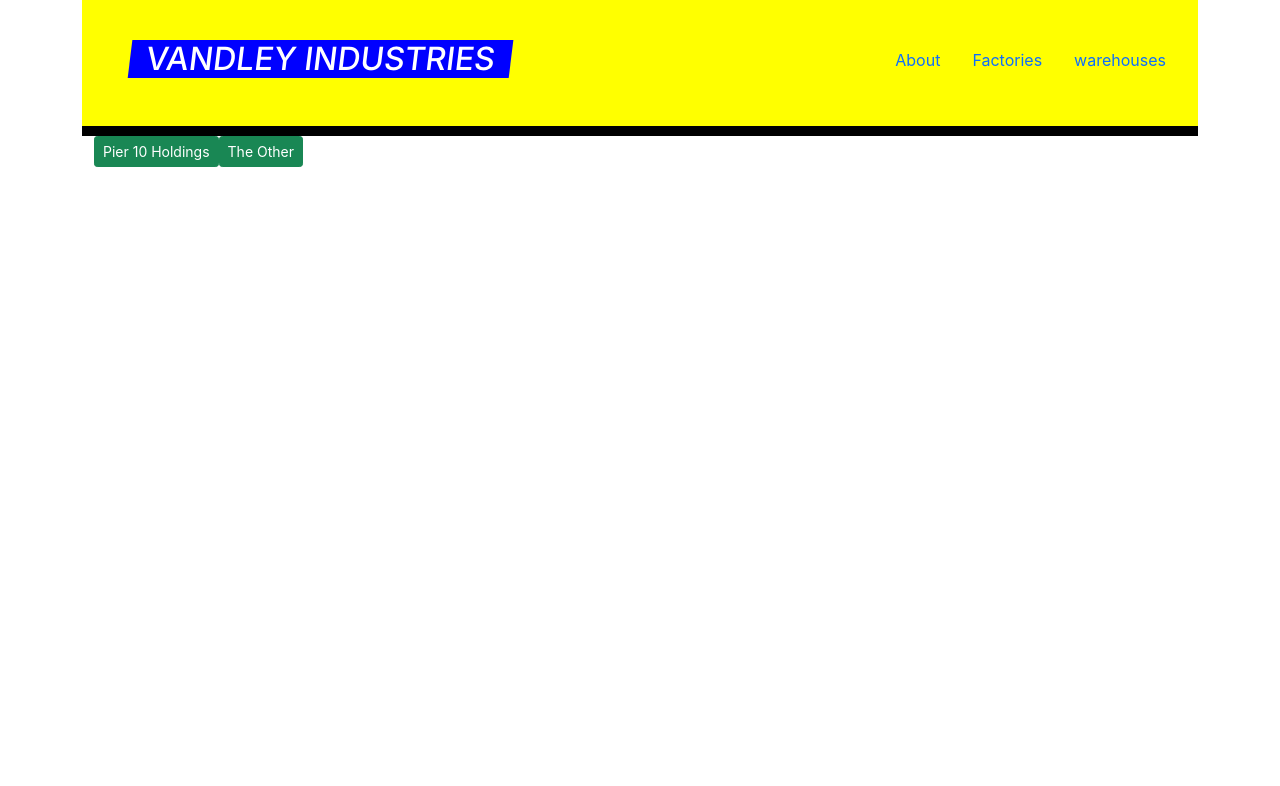
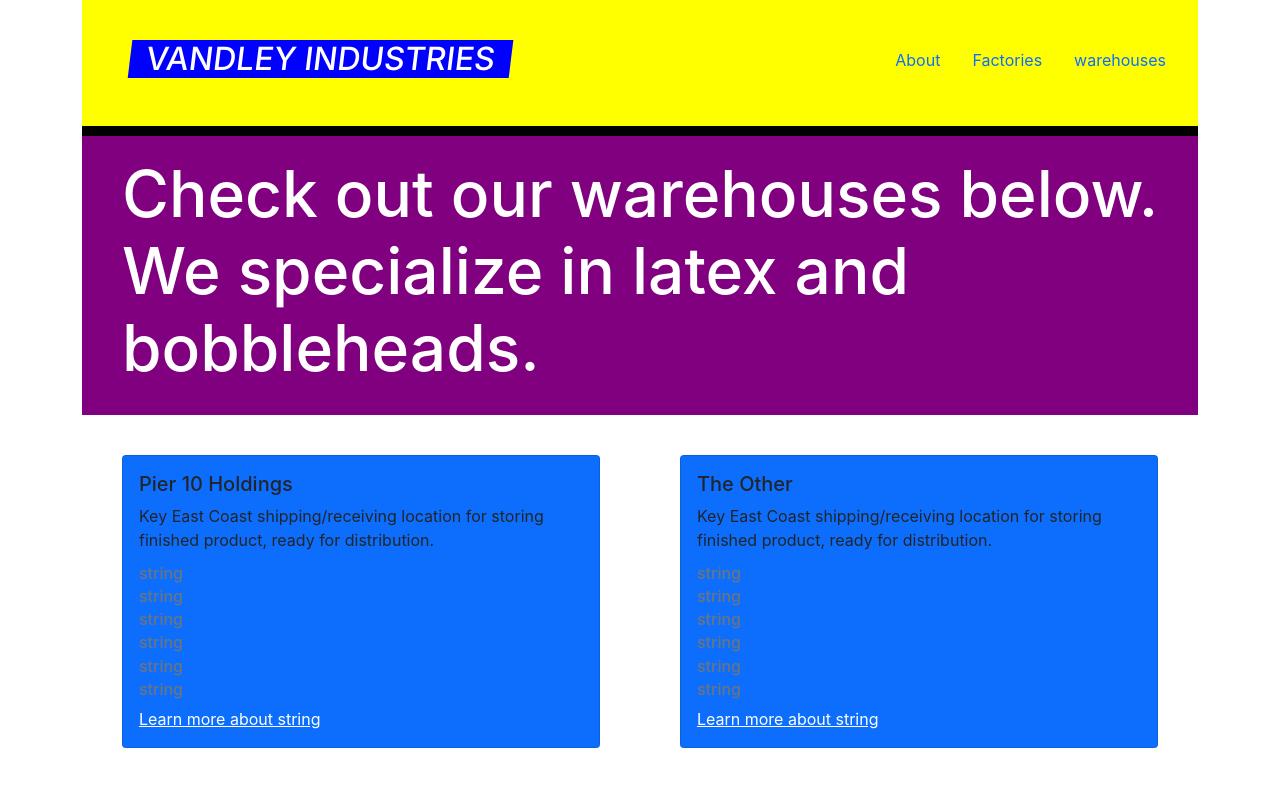
Before and after one commit to joshuababcock15/VandelayIndustries, a React (Create React App) app: page /warehouses in a window 1280 px wide. Shown: the top 786 px of the page. Built offline with nearby package versions, Linux system fonts and the light colour scheme; data requests are answered from the project's data file.

Commit message:
pages styling

```diff
--- a/src/pages/Home.js
+++ b/src/pages/Home.js
@@ -1,24 +1,31 @@
 import React from 'react';
-import { Button } from 'reactstrap';
-import { Link } from 'react-router-dom';
+import { CardGroup } from 'reactstrap';
+import SectionTitle from '../components/SectionTitle';
+import CardImage from '../components/CardImage';
+import { CardsData } from '../data/homeData';
+
+const cardData = CardsData.data;
+
+const _renderCardImage = () => (
+  <CardGroup>
+    {cardData.map((card, index) => (
+      <CardImage
+        key={index}
+        imageSrc={card?.imageSrc}
+        imageAlt={card?.imageAlt}
+        title={card?.title}
+        subtitle={card?.subtitle}
+        link={card?.link}
+        linkRef={card?.linkRef}
+      />
+    ))}
+  </CardGroup>
+);
 
 const Home = () => (
-  <div className="App container">
-    <Link to="/factories">
-      <Button
-        color="success"
-        size="sm"
-        className="mr-2"
-        onClick={() => console.log('go bills')}
-      >
-        Factories
-      </Button>
-    </Link>
-    <Link to="/warehouses">
-      <Button color="danger" size="sm">
-        Warehouses
-      </Button>
-    </Link>
+  <div>
+    <SectionTitle title="Valndley Industries - We don't just import...we import and export!" />
+    {_renderCardImage()}
   </div>
 );
 
--- a/src/pages/Inventory.js
+++ b/src/pages/Inventory.js
@@ -12,6 +12,10 @@ import {
   Form,
   FormGroup,
   Label,
+  Modal,
+  ModalBody,
+  ModalFooter,
+  ModalHeader,
 } from 'reactstrap';
 import api from '../api/factories';
 
@@ -23,6 +27,7 @@ const Inventory = () => {
   const { warehouseId } = useParams();
   const [invertory, setInvertory] = useState();
   const [open, setOpen] = useState(false);
+  const [modal, setModal] = useState(false);
   const [newSKU, setNewSKU] = useState('');
   const [newQuantity, setNewQuantity] = useState('');
   const [newName, setNewName] = useState('');
@@ -30,6 +35,8 @@ const Inventory = () => {
 
   const handleClose = () => setOpen(false);
   const handleOpen = () => setOpen(true);
+  const modalClose = () => setModal(false);
+  const modalOpen = () => setModal(true);
   const history = useHistory();
 
   useEffect(() => {
@@ -65,6 +72,7 @@ const Inventory = () => {
                 (item) => item.id !== items?.id
               );
               setInvertory(inventoryList);
+              modalClose();
             } catch (err) {
               console.log(`Error: ${err.message}`);
             }
@@ -111,9 +119,22 @@ const Inventory = () => {
                         <Badge color="primary">Edit</Badge>
                       </Link>
                     </div>
-                    <Button color="primary" onClick={handleDelete}>
-                      Delete
-                    </Button>
+                    <div>
+                      <Button color="primary" onClick={modalOpen}>
+                        Delete
+                      </Button>
+                      <Modal toggle={modalClose} isOpen={modal}>
+                        <ModalHeader toggle={modalClose} isOpen={modal}>
+                          Are you sure you want to delete this item?
+                        </ModalHeader>
+                        <ModalFooter>
+                          <Button color="primary" onClick={handleDelete}>
+                            Delete
+                          </Button>{' '}
+                          <Button onClick={modalClose}>Cancel</Button>
+                        </ModalFooter>
+                      </Modal>
+                    </div>
                   </div>
                 </td>
               </tr>
--- a/src/pages/Warehouses.js
+++ b/src/pages/Warehouses.js
@@ -1,24 +1,52 @@
-import React from 'react';
+import React, { useEffect, useState } from 'react';
 import PropTypes from 'prop-types';
+import styled from 'styled-components';
 import { Link } from 'react-router-dom';
-import { Button } from 'reactstrap';
+import { Button, CardGroup } from 'reactstrap';
+import CardFactory from '../components/CardFactory';
+import SectionTitle from '../components/SectionTitle';
+import CardImage from '../components/CardImage';
+import { CardsData } from '../data/homeData';
 
+const cardData = CardsData.data;
 const propTypes = {
   data: PropTypes.array,
 };
+const CardWrapper = styled.div`
+  display: flex;
+  justify-content: center;
+`;
 
 const Warehouses = (props) => {
   const { data } = props;
 
+  const [open, setOpen] = useState(false);
+
+  useEffect(() => {
+    setOpen(open);
+  }, [open]);
+
   return (
-    <div className="App container">
-      {data.map((post, id) => (
-        <Link to={`/warehouses/${post.id}`} key={id}>
-          <Button color="success" size="sm" className="mr-2">
-            {post.warehouseName}
-          </Button>
-        </Link>
-      ))}
+    <div>
+      <SectionTitle title="Check out our warehouses below.  We specialize in latex and bobbleheads." />
+      <CardWrapper>
+        {data.map((item, id) => (
+          <CardGroup key={id}>
+            <CardFactory
+              name={item?.warehouseName}
+              description={item?.warehouseDescription}
+              buildingName={item?.warehouseAddress?.buildingName}
+              city={item?.warehouseAddress?.city}
+              country={item?.warehouseAddress?.country}
+              state={item?.warehouseAddress?.stateProvince}
+              streetLine={item?.warehouseAddress?.streetLine1}
+              zipcode={item?.warehouseAddress?.zipPostalCode}
+              link={`Learn more about ${item?.warehouseAddress?.buildingName}`}
+              linkRef={`/warehouses/${item?.id}`}
+            />
+          </CardGroup>
+        ))}
+      </CardWrapper>
     </div>
   );
 };
```
